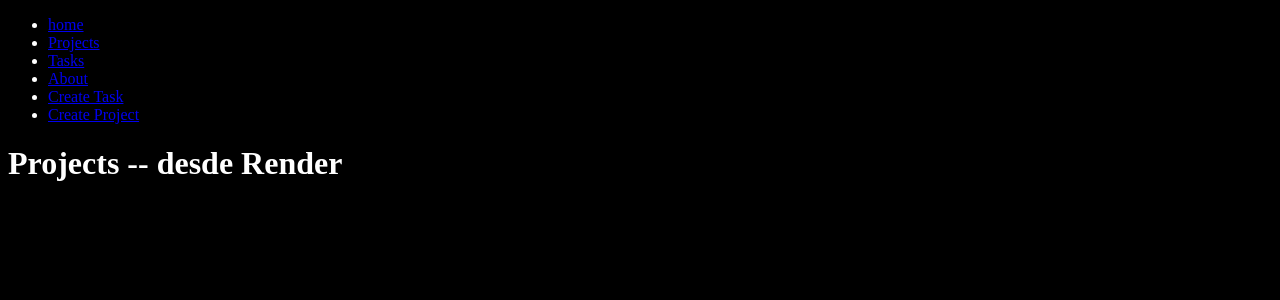
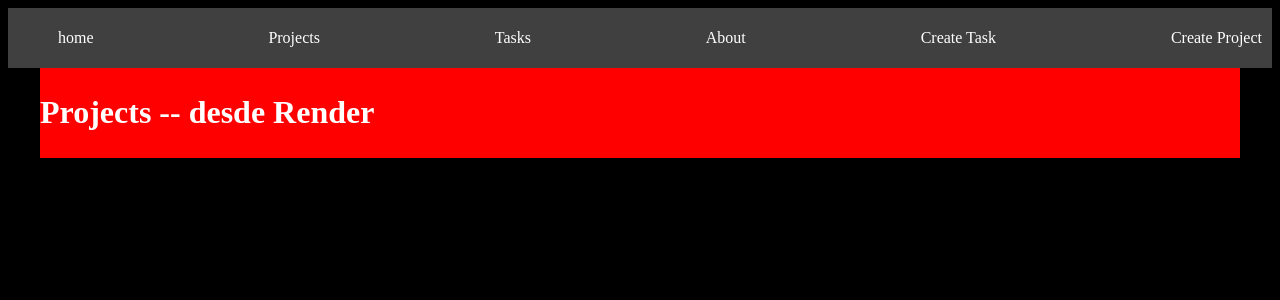
Before and after one commit to dairxp/python_completo, a Django app: page /projects/ in a window 1280 px wide. Shown: the top 300 px of the page. Run offline with Django 5.2, Linux system fonts and the light colour scheme; data that the repository does not hold is empty.

Commit message:
feat:  django mejoras finales_v1

```diff
--- a/11-django_project/mysite/myapp/static/styles/main.css
+++ b/11-django_project/mysite/myapp/static/styles/main.css
@@ -2,3 +2,35 @@ body{
     background-color: black;
     color: white;
 }
+.navbar{
+    background: #404040;
+    padding: 5px 10px;
+}
+.navbar ul{
+    display: flex;
+    justify-content: space-between;
+}
+.navbar ul li{
+    list-style:none;
+}
+.navbar ul li a{
+    color: white;
+    text-decoration: none;
+}
+.navbar ul li a:hover{
+    color: aquamarine;
+}
+
+.container{
+    max-width: 1200px;
+    background: red;
+    margin: auto;
+    padding: 5px 0;
+}
+
+.card{
+    background: whitesmoke;
+    color: black    ;
+    padding: 10px;
+    margin-bottom: 2px;
+}
--- a/11-django_project/mysite/myapp/templates/layouts/base.html
+++ b/11-django_project/mysite/myapp/templates/layouts/base.html
@@ -8,7 +8,7 @@
     <link rel="stylesheet" href="{% static '/styles/main.css' %}">
 </head>
 <body>
-    <nav>
+    <nav class="navbar">
         <ul>
             <li>
                 <a href="{% url 'index' %}">home</a>
@@ -31,7 +31,9 @@
         </ul>
     </nav>
 
-{% block content %}
-{% endblock %}
+    <main class="container">
+        {% block content %}
+        {% endblock %}
+    </main>
 </body>
 </html>
--- a/11-django_project/mysite/myapp/templates/projects/projects.html
+++ b/11-django_project/mysite/myapp/templates/projects/projects.html
@@ -4,7 +4,11 @@
 
 <h1>Projects -- desde Render</h1>
 {% for project in projects_temp %}
-	<h3>{{ project.name }}</h3>
+	<article class="card">
+		<a href="">
+			<h3>{{ project.name }}</h3>
+		</a>
+	</article>
 {% endfor %}
 
 {% endblock %}
```
